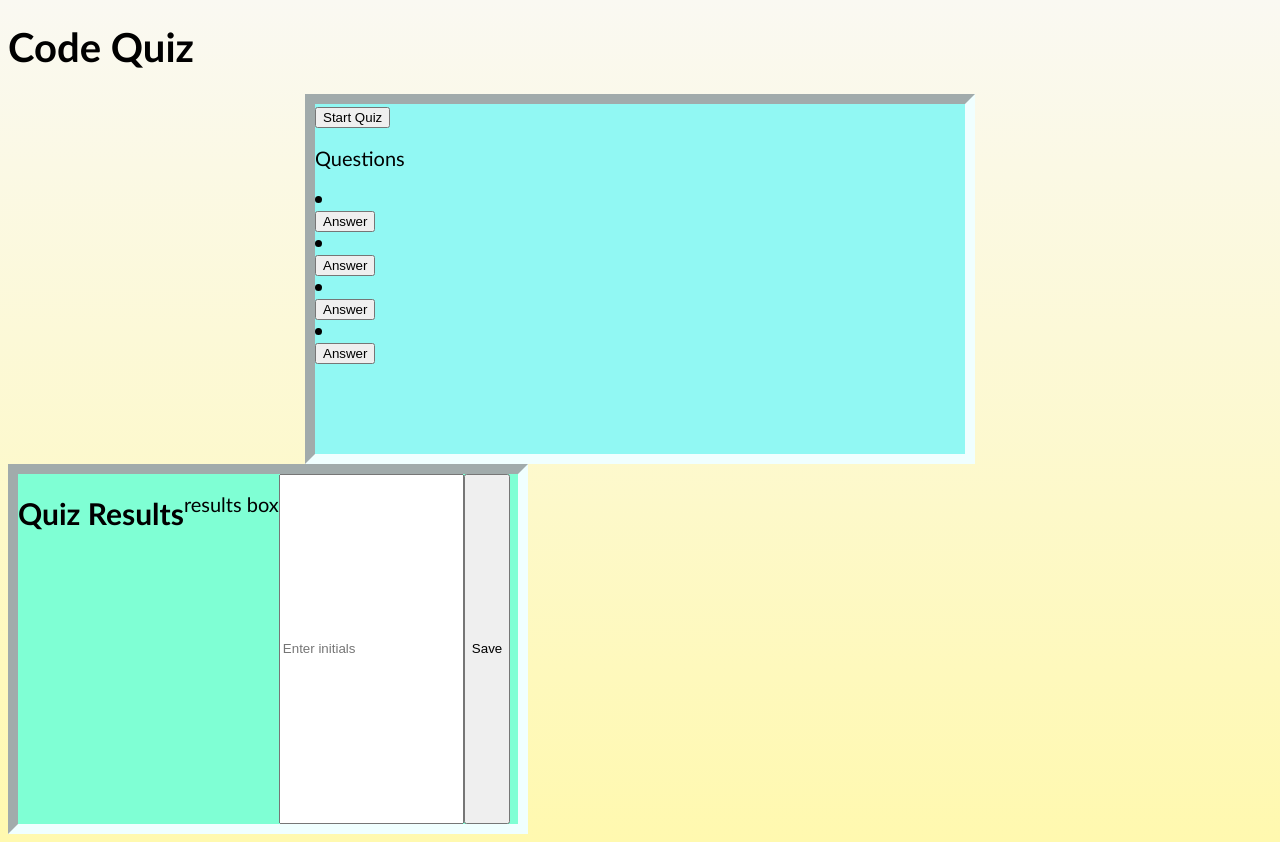
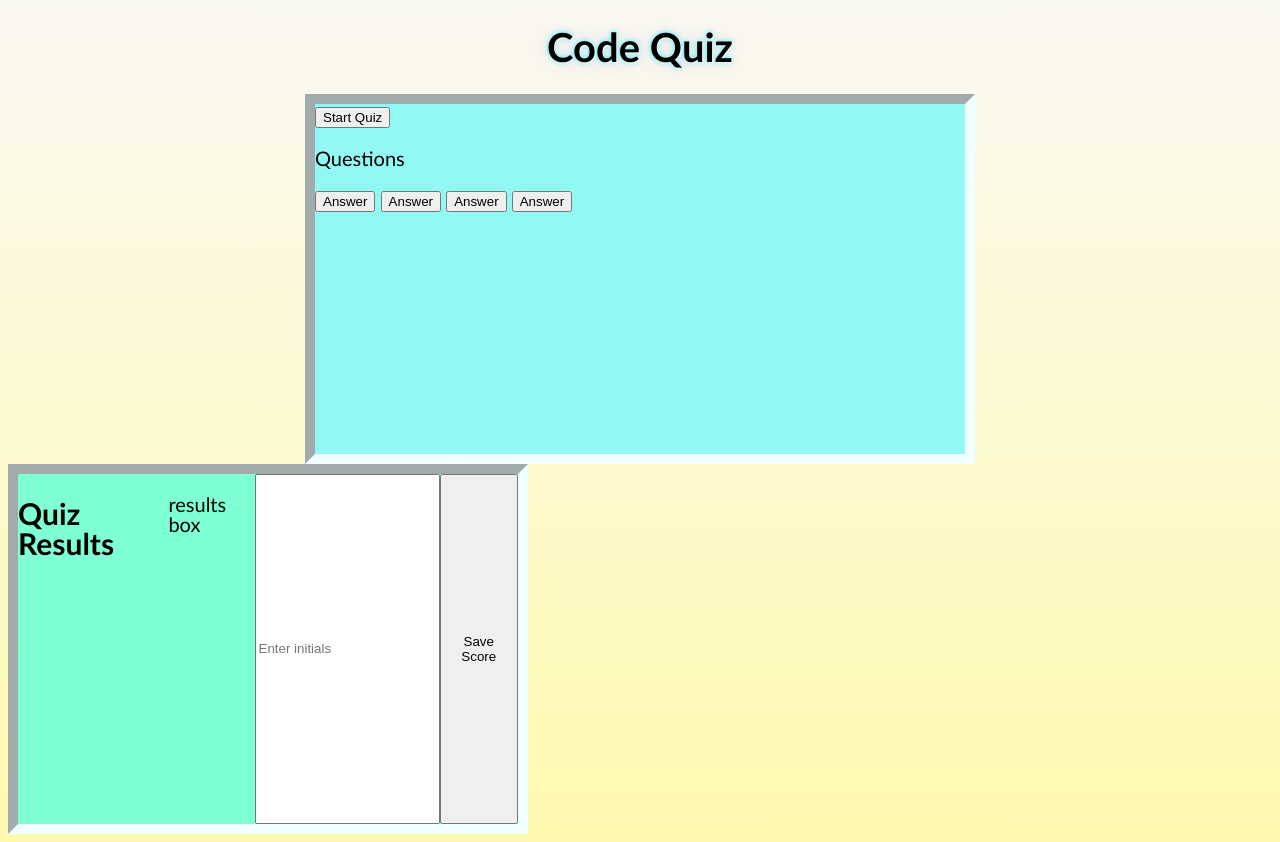
Before and after one commit to Alix1713/codequiz, a plain HTML site: page index.html in a window 1280 px wide. Drawn offline with Linux system fonts and the light colour scheme.

Commit message:
additions

```diff
--- a/index.html
+++ b/index.html
@@ -1,30 +1,40 @@
 <!DOCTYPE html>
 <html>
+
 <head>
-<meta charset="utf-8"/>
+    <meta charset="utf-8" />
     <title>Code Quiz</title>
-<link rel="stylesheet" href="style.css"><!--make style.css-->
+    <link rel="stylesheet" href="style.css">
+    <!--make style.css-->
     <meta name="viewport" content="width=device-width, initial-scale=1">
 </head>
+
 <body>
-    <h1>Code Quiz</h1>
-    <div class="mainbox"> <!--big box that holds each question card-->
+    <h1 class="h1">Code Quiz</h1>
+    <div class="mainbox">
+        <!--big box that holds each question card-->
         <button id="start"> Start Quiz</button>
-    <p> Questions</p>
-    <li></li><button class ="button">Answer</button>
-    <li></li><button class ="button">Answer</button>
-    <li></li><button class ="button">Answer</button>
-    <li></li> <button class ="button">Answer</button>
+        <div class="quizarea">
+            <p class="questiontext">Questions</p>
+            <button class="button1">Answer</button>
+            <button class="button2">Answer</button>
+            <button class="button3">Answer</button>
+            <button class="button4">Answer</button>
+        </div>
     </div>
     </div>
 
     <div class="resultsbox">
         <h2>Quiz Results</h2>
         <p> results box</p>
-    <input type="text" class="form-input" name="initials" placeholder="Enter initials"/><!--box for initials-->
-    <button id="savebutton">Save</button><!--Do I need a save button for name?--></div>
+        <input type="text" class="form-input" name="initials" placeholder="Enter initials" />
+        <!--box for initials-->
+        <button id="savebutton">Save Score</button>
+        <!--Do I need a save button for name?-->
+    </div>
     </div>
 
-<script src ="codequiz.js"></script>
+    <script src="script.js"></script>
 </body>
+
 </html>
```
Lines whose indentation alone changed are shown as unchanged.
